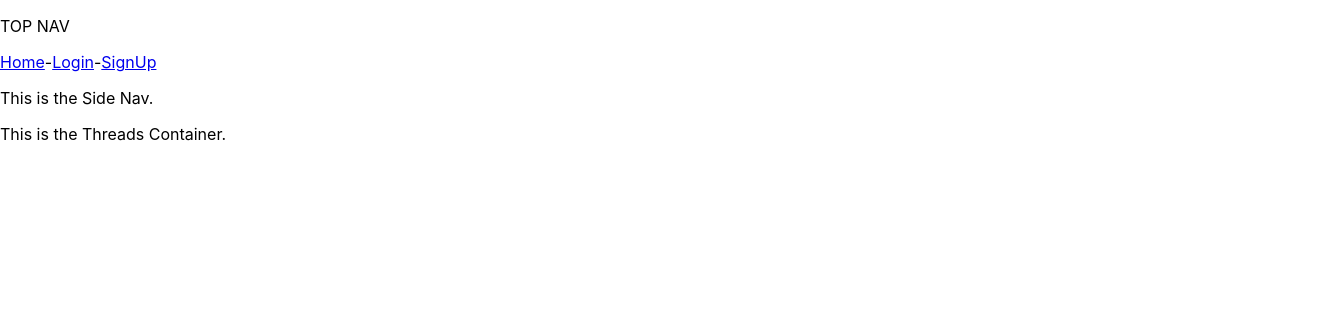
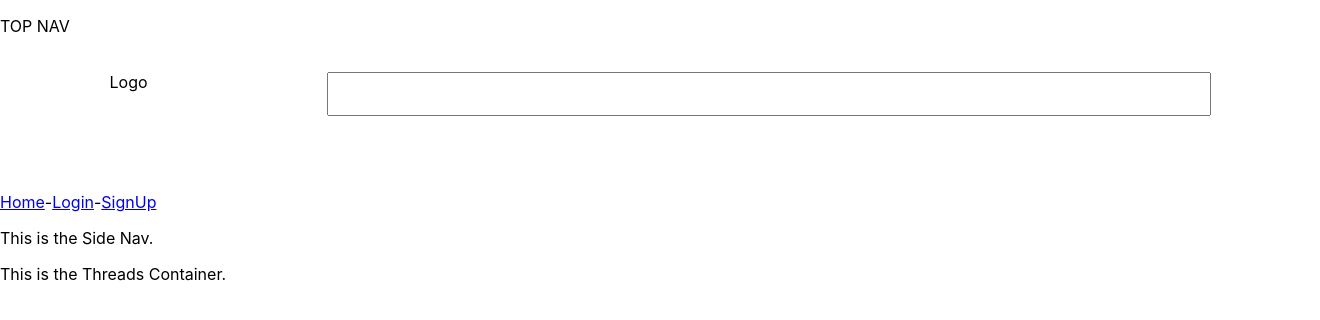
Before and after one commit to codestates-seb/seb43_pre_035, a React (Create React App) app in the folder client/owl-app/: page / in a window 1280 px wide. Shown: the top 320 px of the page, 1320 px wide, since content can reach past the window. Built offline with nearby package versions, Linux system fonts and the light colour scheme.

Commit message:
added styled components in TopNav

```diff
--- a/client/owl-app/package.json
+++ b/client/owl-app/package.json
@@ -10,6 +10,7 @@
     "react-dom": "^18.2.0",
     "react-router-dom": "^6.10.0",
     "react-scripts": "5.0.1",
+    "styled-components": "^5.3.9",
     "web-vitals": "^2.1.4"
   },
   "scripts": {
--- a/client/owl-app/src/components/TopNav.js
+++ b/client/owl-app/src/components/TopNav.js
@@ -1,9 +1,28 @@
 import { Link } from 'react-router-dom';
+import styled from 'styled-components';
+
+const TopnavTemplate = styled.div`
+    padding : 20px;
+    width: 100%;
+    height: 100px;
+    display: flex;
+    justify-content: space-around;
+`
+
+const TopnavInput = styled.input`
+    padding: 20px;
+    width: 840px;
+    height: 0.01rem;
+`
 
 const TopNav = () => {
     return (
         <div>
                  <p>TOP NAV</p>
+                 <TopnavTemplate>
+                    <span> Logo </span>
+                    <TopnavInput type='text'></TopnavInput>
+                </TopnavTemplate>
                  <Link to = '/'>Home</Link>
                  -
                  <Link to = '/login'>Login</Link>
```
Also changed, not shown: 1 other file (tests, documents, lock files or other folders).
